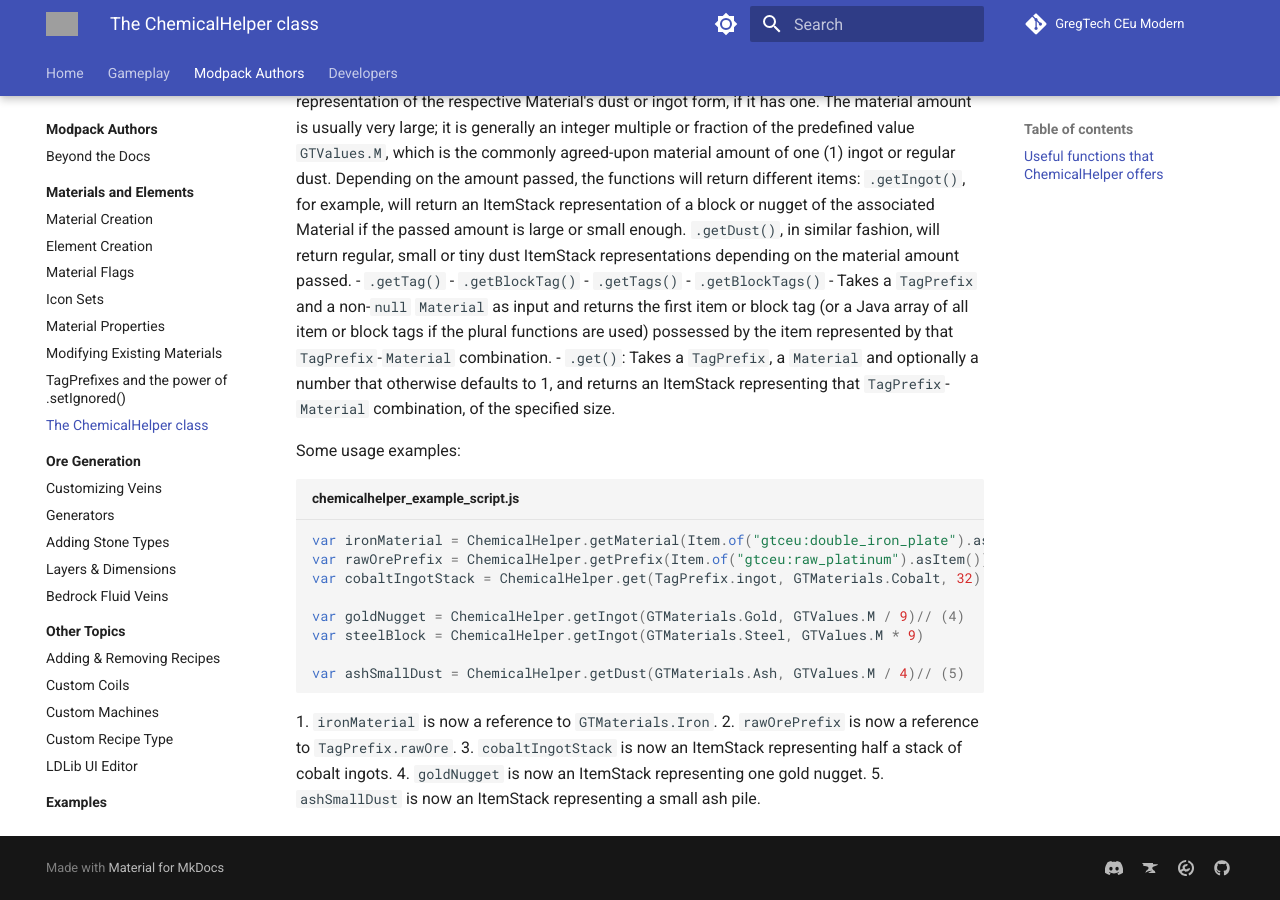
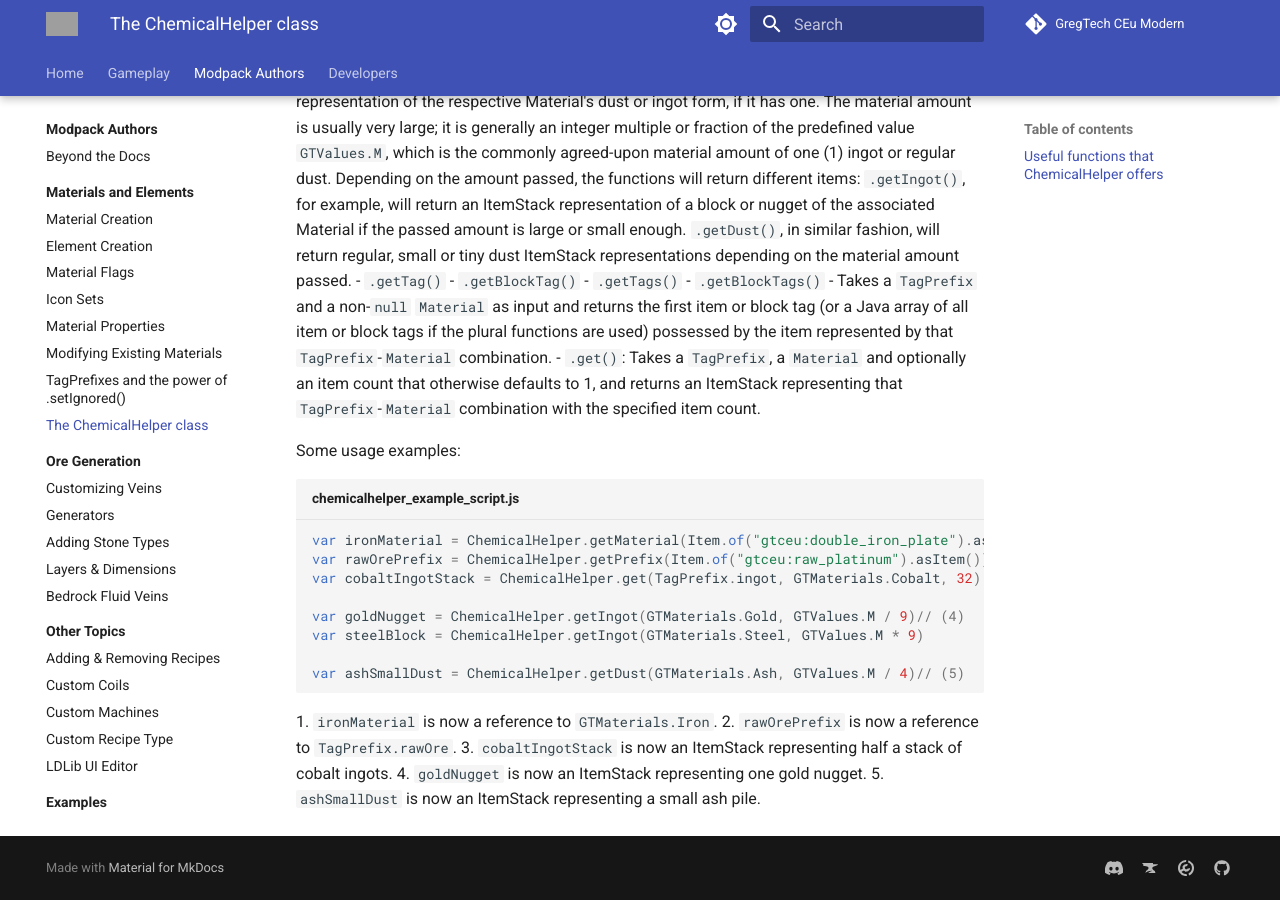
Before and after one commit to GregTechCEu/gtceu-modern-docs, an MkDocs documentation site: the page built from docs/Modpacks/Materials-and-Elements/The-ChemicalHelper-class.md, in a window 1280 px wide and 900 px high, scrolled down 511 px. Built offline with MkDocs 1.6.1 and Material for MkDocs 9.7.7, drawn with Linux system fonts in a browser that asks for light colours; comment, search, counter and statistics services are not loaded; grey boxes are pictures that could not be loaded.

Commit message:
Update The-ChemicalHelper-class.md
Minor correction to description of .get() method.

```diff
--- a/docs/Modpacks/Materials-and-Elements/The-ChemicalHelper-class.md
+++ b/docs/Modpacks/Materials-and-Elements/The-ChemicalHelper-class.md
@@ -23,7 +23,7 @@ If there is no associated Material, the method returns `null`. A `Fluid` may als
   - `.getBlockTags()`
     - Takes a `TagPrefix` and a non-`null` `Material` as input and returns the first item or block tag
       (or a Java array of all item or block tags if the plural functions are used) possessed by the item represented by that `TagPrefix`-`Material` combination.
-  - `.get()`: Takes a `TagPrefix`, a `Material` and optionally a number that otherwise defaults to 1, and returns an ItemStack representing that `TagPrefix`-`Material` combination, of the specified size.
+  - `.get()`: Takes a `TagPrefix`, a `Material` and optionally an item count that otherwise defaults to 1, and returns an ItemStack representing that `TagPrefix`-`Material` combination with the specified item count.
 
 Some usage examples:
 
```
